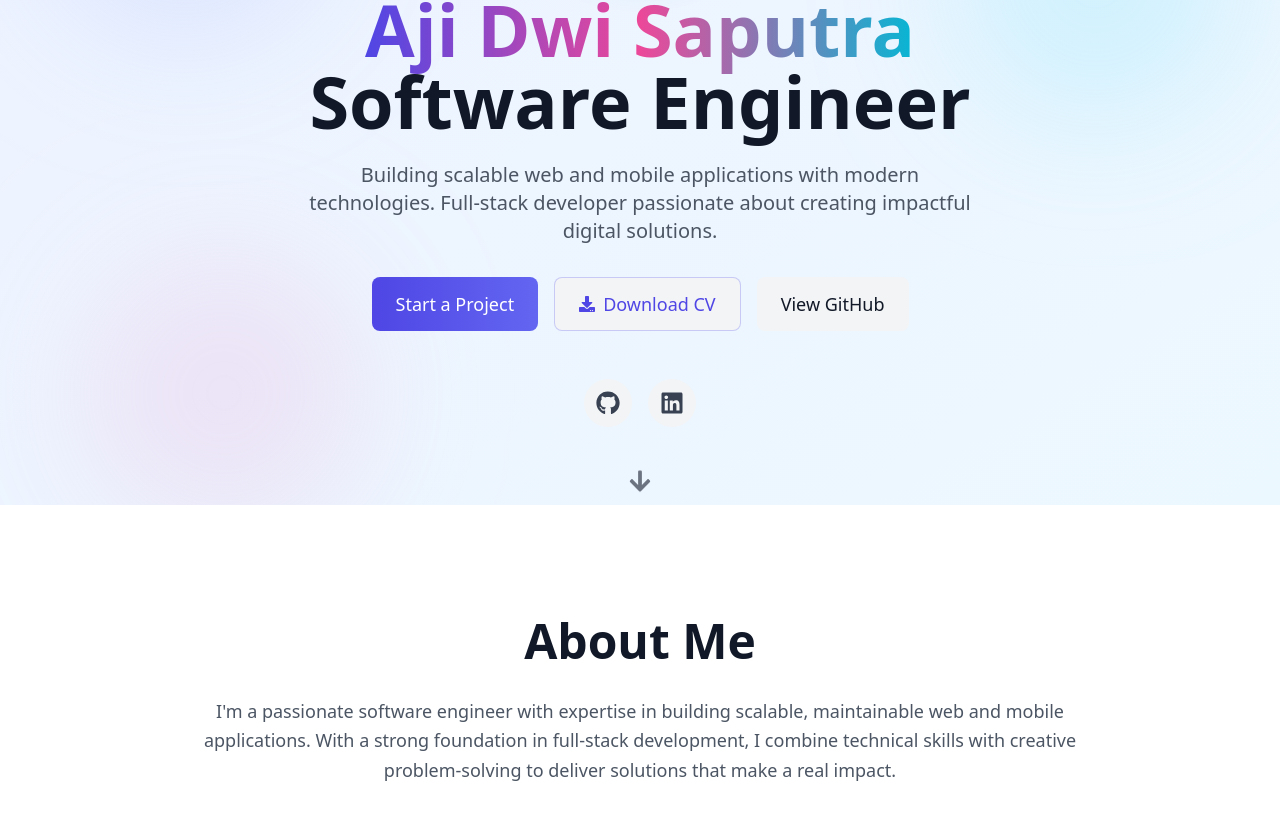
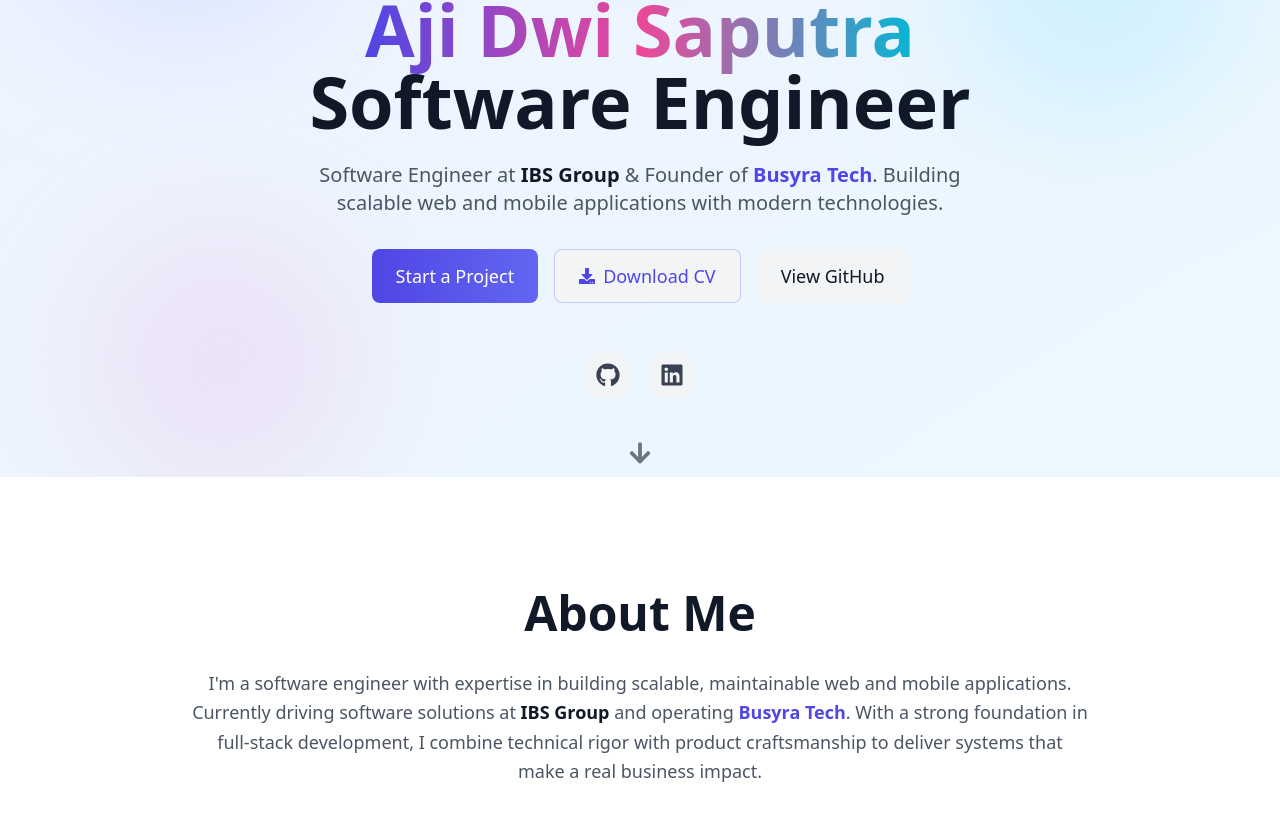
Before and after one commit to busyra-tech/portofolio_aji, a Next.js app: page / in a window 1280 px wide. Shown: the part 327-1160 px from the top of the page. Built offline with nearby package versions, Linux system fonts and the light colour scheme; no server answers.

Commit message:
feat(branding): cross-link Busyra Tech agency on Hero, About, and Featured Projects with direct link to busyratech.web.id

```diff
--- a/components/HeroSection.tsx
+++ b/components/HeroSection.tsx
@@ -121,9 +121,20 @@
 				</h1>
 
 				<p className="text-lg md:text-xl text-gray-600 dark:text-gray-400 max-w-2xl mx-auto mb-8">
-					Building scalable web and mobile applications with modern
-					technologies. Full-stack developer passionate about creating impactful
-					digital solutions.
+					Software Engineer at{" "}
+					<span className="font-semibold text-gray-900 dark:text-white">
+						IBS Group
+					</span>{" "}
+					&amp; Founder of{" "}
+					<a
+						href="https://busyratech.web.id"
+						target="_blank"
+						rel="noopener noreferrer"
+						className="font-semibold text-primary-600 dark:text-accent-400 hover:underline"
+					>
+						Busyra Tech
+					</a>
+					. Building scalable web and mobile applications with modern technologies.
 				</p>
 
 				{/* CTA Buttons */}
--- a/data.ts
+++ b/data.ts
@@ -254,6 +254,28 @@
 
 export const projects: IProject[] = [
   {
+    name: "Busyra Tech",
+    description:
+      "Software house and digital agency platform offering custom web applications, mobile development, and enterprise digital transformation services.",
+    image_path: "/images/project/project_busyratech.png",
+    deployed_url: "https://busyratech.web.id",
+    category: ["Next Js", "React Js", "Laravel"],
+    techs: [
+      {
+        Icon: SiNextdotjs,
+        name: "Next JS",
+      },
+      {
+        Icon: SiReact,
+        name: "React JS",
+      },
+      {
+        Icon: SiLaravel,
+        name: "Laravel",
+      },
+    ],
+  },
+  {
     name: "SIDAS",
     description:
       "Sidas is a monitoring application for office performance control services, employees, ATMs, etc.",
--- a/src/pages/index.tsx
+++ b/src/pages/index.tsx
@@ -22,11 +22,24 @@
 				<div className="mb-16">
 					<h2 className="heading-section text-center mb-8">About Me</h2>
 					<p className="text-lg text-gray-600 dark:text-gray-400 max-w-4xl mx-auto text-center leading-relaxed">
-						I&apos;m a passionate software engineer with expertise in building
-						scalable, maintainable web and mobile applications. With a strong
-						foundation in full-stack development, I combine technical skills
-						with creative problem-solving to deliver solutions that make a real
-						impact.
+						I&apos;m a software engineer with expertise in building
+						scalable, maintainable web and mobile applications. Currently
+						driving software solutions at{" "}
+						<span className="font-semibold text-gray-900 dark:text-white">
+							IBS Group
+						</span>{" "}
+						and operating{" "}
+						<a
+							href="https://busyratech.web.id"
+							target="_blank"
+							rel="noopener noreferrer"
+							className="font-semibold text-primary-600 dark:text-accent-400 hover:underline"
+						>
+							Busyra Tech
+						</a>
+						. With a strong foundation in full-stack development, I combine
+						technical rigor with product craftsmanship to deliver systems that make
+						a real business impact.
 					</p>
 				</div>
 
```
Also changed, not shown: public/images/project/project_busyratech.png (added).
